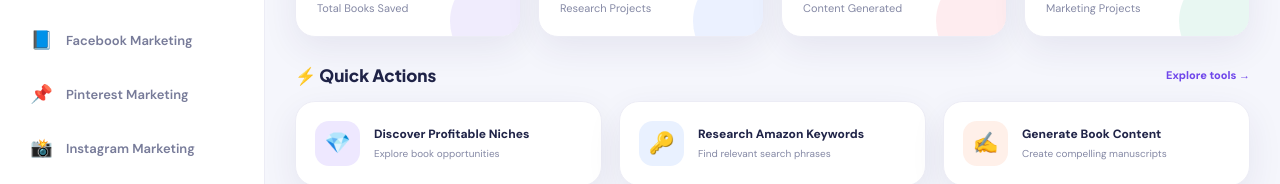
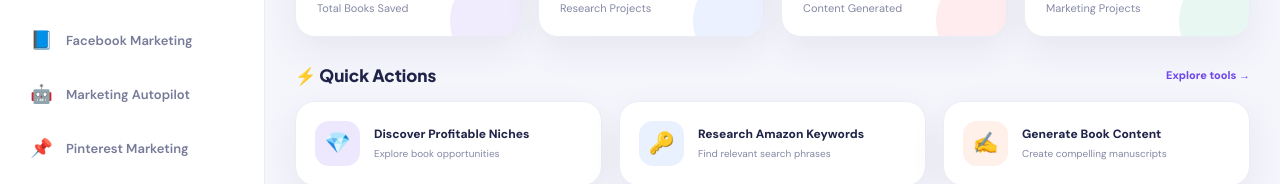
Before and after one commit to festusjohn012-wq/smartbooks-promoter-ai, a plain HTML site: page index.html in a window 1280 px wide. Shown: the part 603-787 px from the top of the page. Drawn offline with Linux system fonts and the light colour scheme.

Commit message:
Update index.html

```diff
--- a/index.html
+++ b/index.html
@@ -950,6 +950,7 @@ button:disabled{opacity:.65;cursor:wait;transform:none!important;box-shadow:none
 
 <button class="nav-item" data-page="marketing"><span class="nav-icon">📣</span> Marketing Studio</button>
 <button class="nav-item" data-page="facebook"><span class="nav-icon">📘</span> Facebook Marketing</button>
+   <button class="nav-item" data-page="autopilot"><span class="nav-icon">🤖</span> Marketing Autopilot</button>
 <button class="nav-item" data-page="pinterest"><span class="nav-icon">📌</span> Pinterest Marketing</button>
 <button class="nav-item" data-page="instagram"><span class="nav-icon">📸</span> Instagram Marketing</button>
 
```
